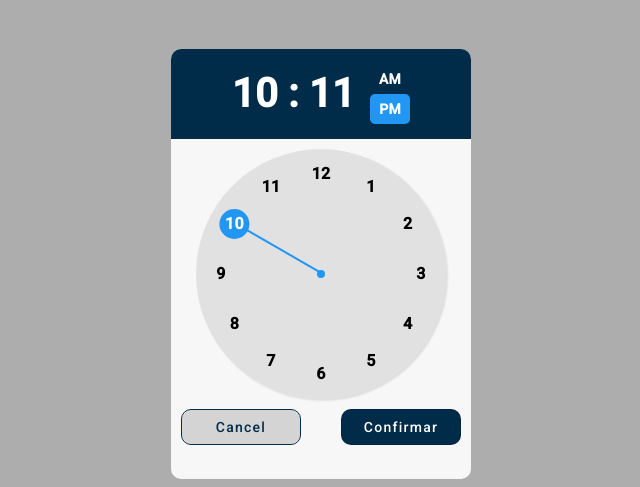
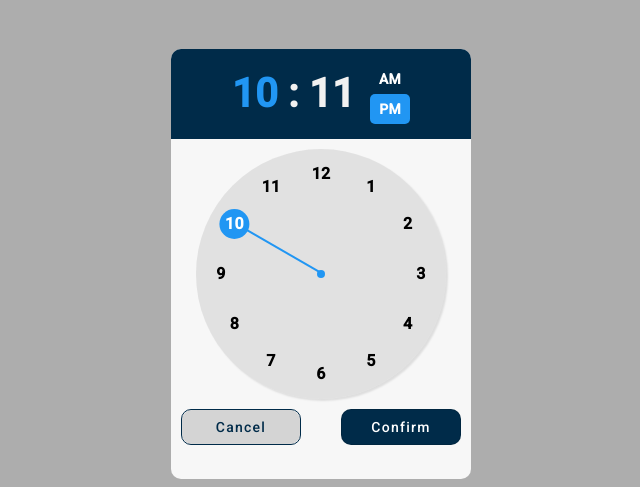
Before and after one commit to edgarbenitez92/custom-components-app, an Angular app: page / in a window 1280 px wide. Both pictures are taken after a click on the element "Hora A.M./P.M.". Shown: the part 136-623 px from the top of the page, without its empty margins (319-959 px from the left). Built offline with nearby package versions, Linux system fonts and the light colour scheme.

Commit message:
Single Timepicker
-. Indicator to mark which time is selecting, if hour or minutes.
-. New function to change the selection mode between hour and minutes

```diff
--- a/src/app/components/single-timepicker/single-timepicker.component.html
+++ b/src/app/components/single-timepicker/single-timepicker.component.html
@@ -1,5 +1,13 @@
 <div mat-dialog-title class="header-dialog-container">
-  <div class="full-time-txt">{{ displayedHour }} : {{ selectedMinute }}</div>
+  <div class="displayed-time">
+    <span [ngClass]="{'in-selection-state': isSelectingHours }" (click)="setSelectionTimeState(true)">
+      {{ displayedHour }}
+    </span>
+    :
+    <span [ngClass]="{'in-selection-state': !isSelectingHours }" (click)="setSelectionTimeState(false)">{{
+      selectedMinute }}
+    </span>
+  </div>
 
   <div class="selector-am-pm">
     @for(period of periodsList; track period.id) {
@@ -45,5 +53,5 @@
 </div>
 <div mat-dialog-actions class="footer-actions">
   <button mat-stroked-button class="btn-close" (click)="closeDialog()">Cancel</button>
-  <button mat-stroked-button class="btn-confirm" (click)="closeDialog()">Confirmar</button>
+  <button mat-stroked-button class="btn-confirm" (click)="closeDialog()">Confirm</button>
 </div>
--- a/src/app/components/single-timepicker/single-timepicker.component.scss
+++ b/src/app/components/single-timepicker/single-timepicker.component.scss
@@ -7,9 +7,15 @@
   font-weight: 700;
   min-height: 90px;
 
-  .full-time-txt {
+  .displayed-time {
     margin-right: 15px;
     font-size: 40px;
+    color: #f1f1f1;
+    cursor: pointer;
+
+    .in-selection-state {
+      color: #2196f3;
+    }
   }
 
   .selector-am-pm {
--- a/src/app/components/single-timepicker/single-timepicker.component.ts
+++ b/src/app/components/single-timepicker/single-timepicker.component.ts
@@ -140,6 +140,10 @@ export class SingleTimepickerComponent {
     return Math.round(normalizedAngle / divisionAngle) % divisions;
   }
 
+  setSelectionTimeState(selectingHours: boolean): void {
+    this.isSelectingHours = selectingHours;
+  }
+
   selectHour(hour: HourData) {
     this.selectedHour = hour.label;
     this.displayedHour = hour.label.padStart(2, '0');
```
